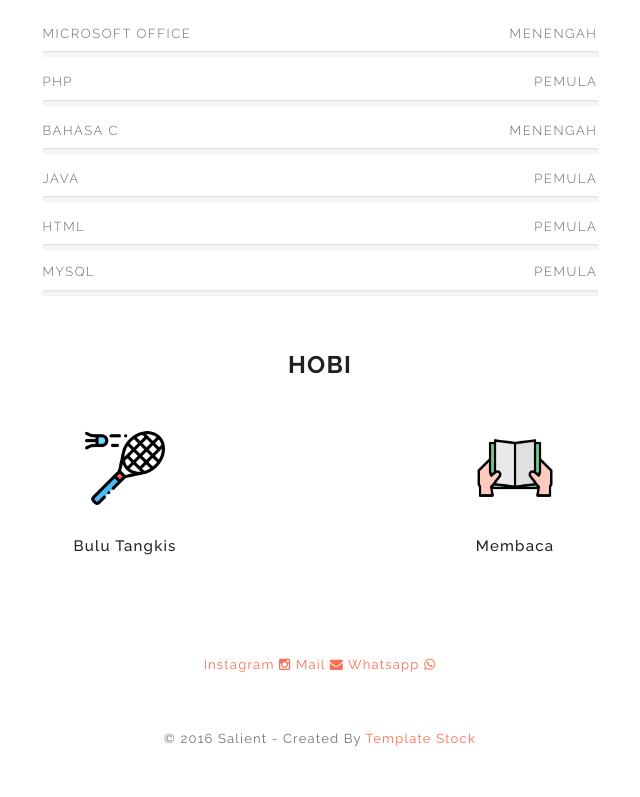
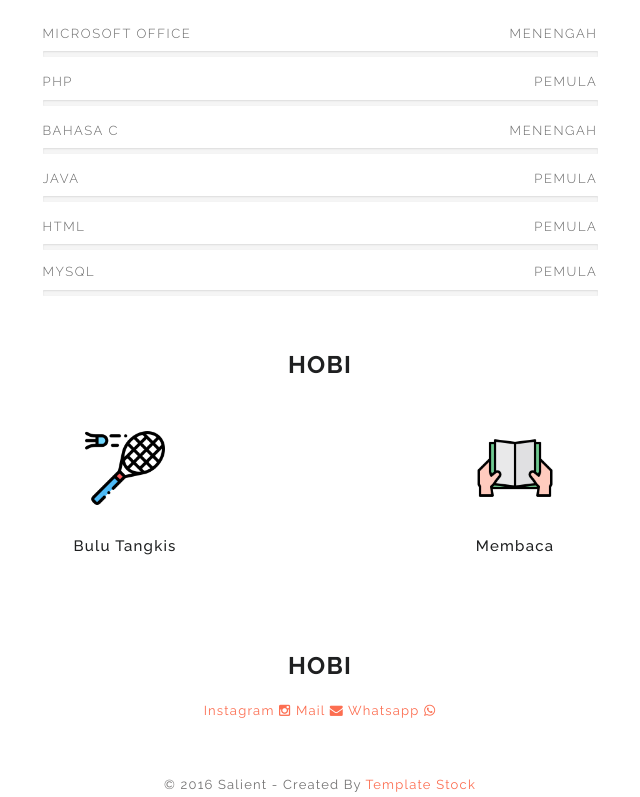
Before and after one commit to Sarifasuhaila123/Sarifasuhaila123.github.io, a plain HTML site: page index.html in a window 1280 px wide. Shown: the part 2317-3114 px from the top of the page, without its empty margins (320-960 px from the left). Before the commit the page ends 3068 px from the top, so only its background shows below. Drawn offline with nearby package versions, Linux system fonts and the light colour scheme; some packages are replaced by stand-ins of ours.

Commit message:
Update index.html

```diff
--- a/index.html
+++ b/index.html
@@ -364,6 +364,7 @@
               <ul class="footer-social-links">
                 <br>
                 <br>
+		<h2>Hobi</h2>
                 <a href="https://www.instagram.com/srfshaila/">Instagram
                   <i class="fa fa-instagram"></i></a>
                 <a href="mailto:suhailasarifa@gmail.com?subject=Halo%20saya%20ingin%20bertanya">Mail
```
